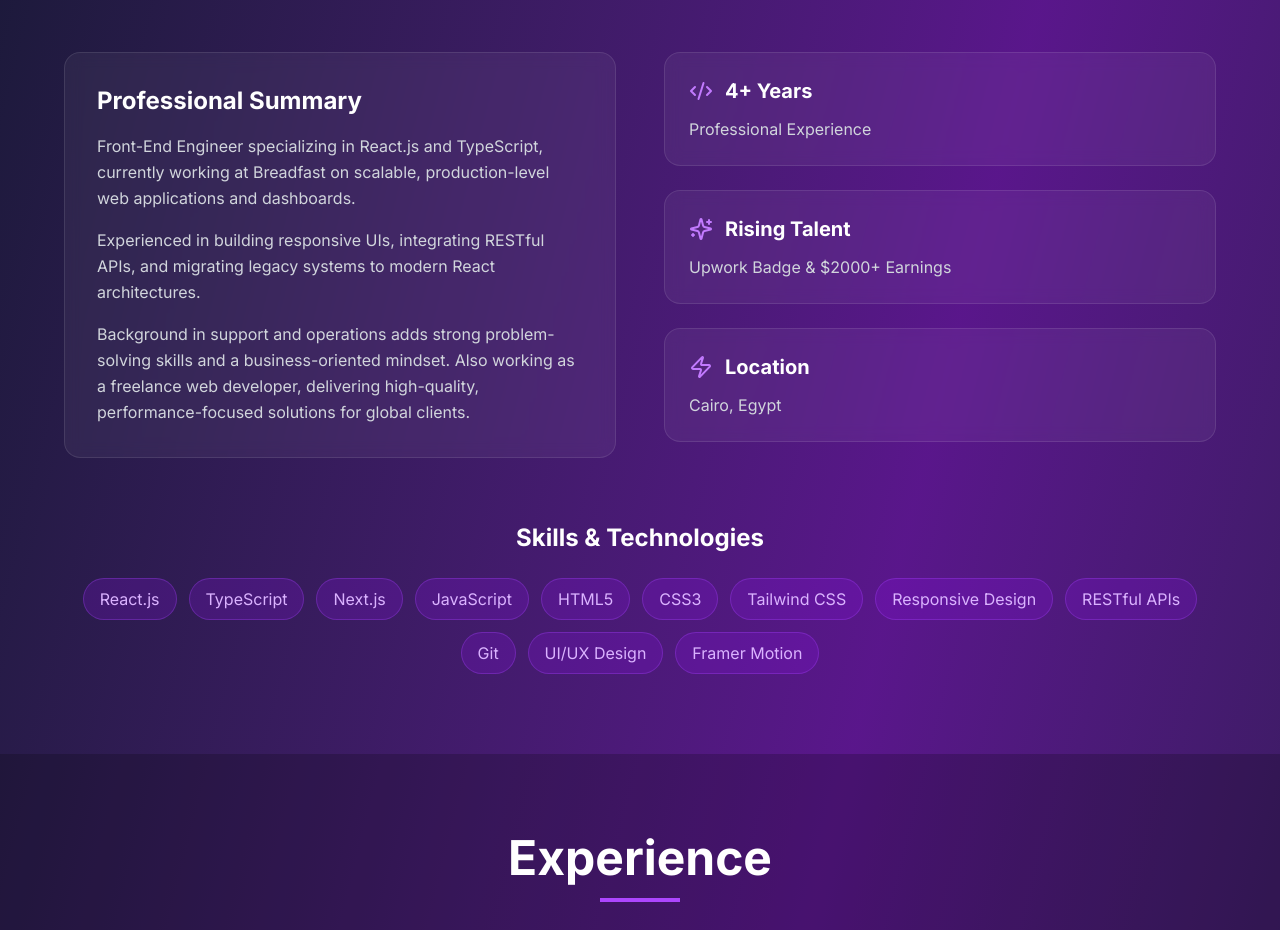
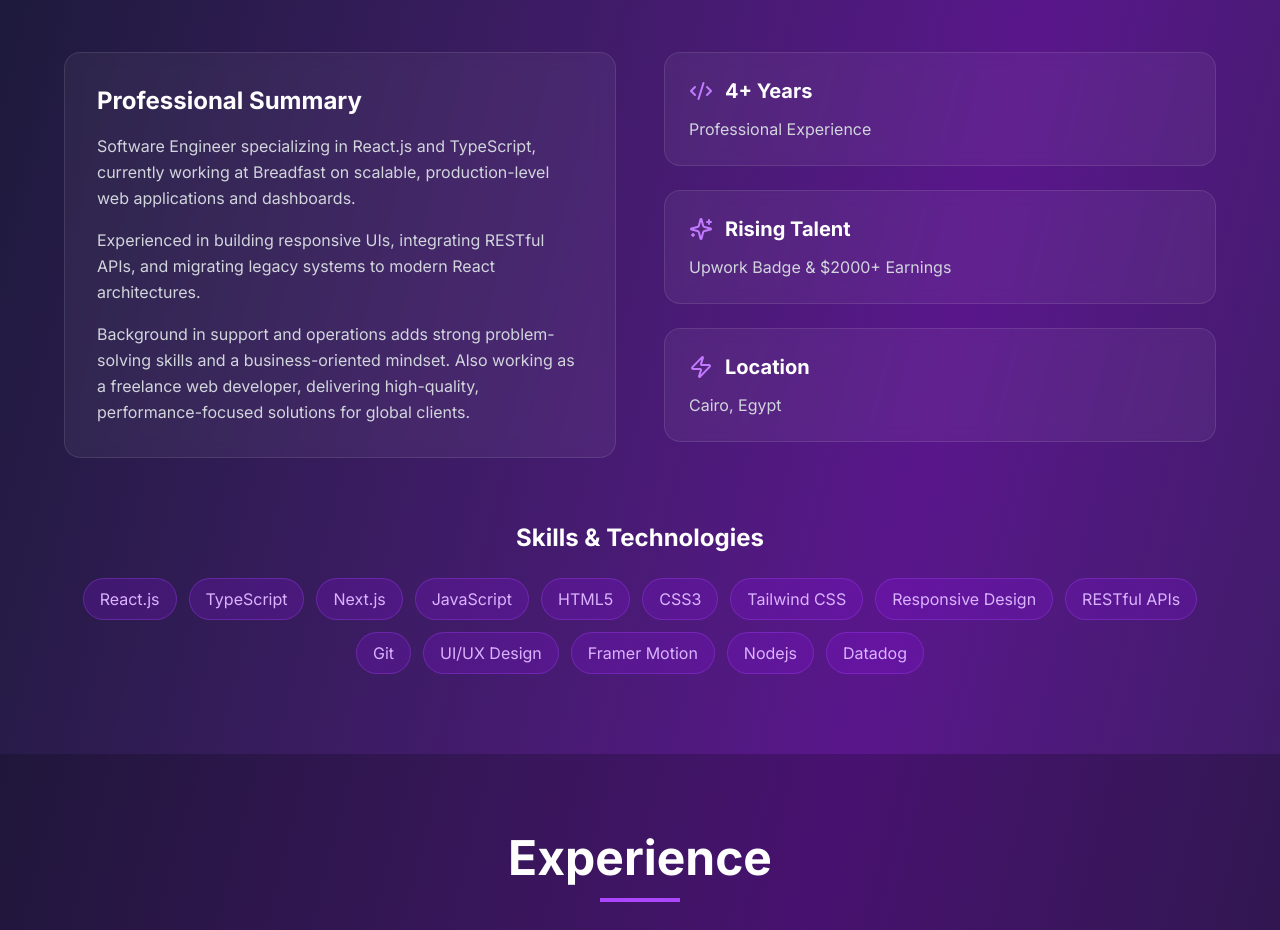
Before and after one commit to MohamedRaafatQourany/mohamed-raafat-portfolio, a Next.js app: page / in a window 1280 px wide. Shown: the part 960-1890 px from the top of the page. Built offline with nearby package versions, Linux system fonts and the light colour scheme.

Commit message:
update projects

```diff
--- a/components/About.tsx
+++ b/components/About.tsx
@@ -7,7 +7,7 @@ export default function About() {
   const skills = [
     'React.js', 'TypeScript', 'Next.js', 'JavaScript',
     'HTML5', 'CSS3', 'Tailwind CSS', 'Responsive Design',
-    'RESTful APIs', 'Git', 'UI/UX Design', 'Framer Motion'
+    'RESTful APIs', 'Git', 'UI/UX Design', 'Framer Motion',"Nodejs","Datadog"
   ];
 
   return (
@@ -36,7 +36,7 @@ export default function About() {
           >
             <h3 className="text-2xl font-bold text-white mb-4">Professional Summary</h3>
             <p className="text-gray-300 leading-relaxed mb-4">
-              Front-End Engineer specializing in React.js and TypeScript, currently working at Breadfast
+              Software Engineer specializing in React.js and TypeScript, currently working at Breadfast
               on scalable, production-level web applications and dashboards.
             </p>
             <p className="text-gray-300 leading-relaxed mb-4">
```
